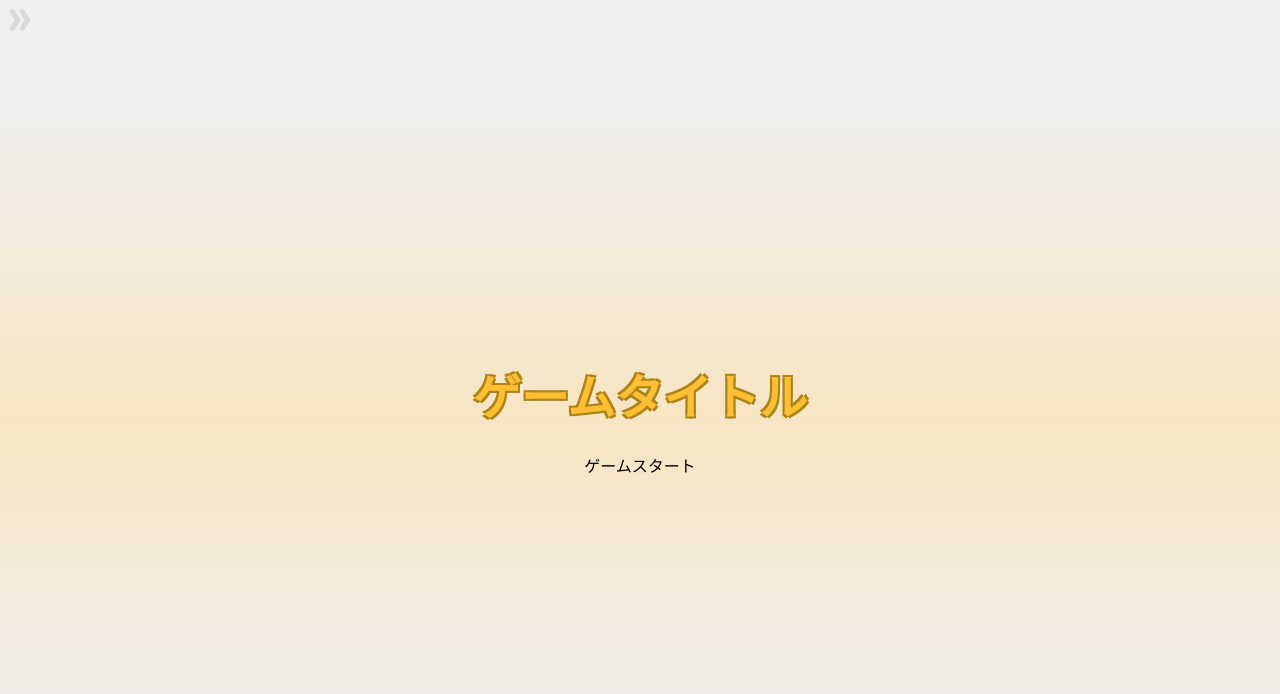
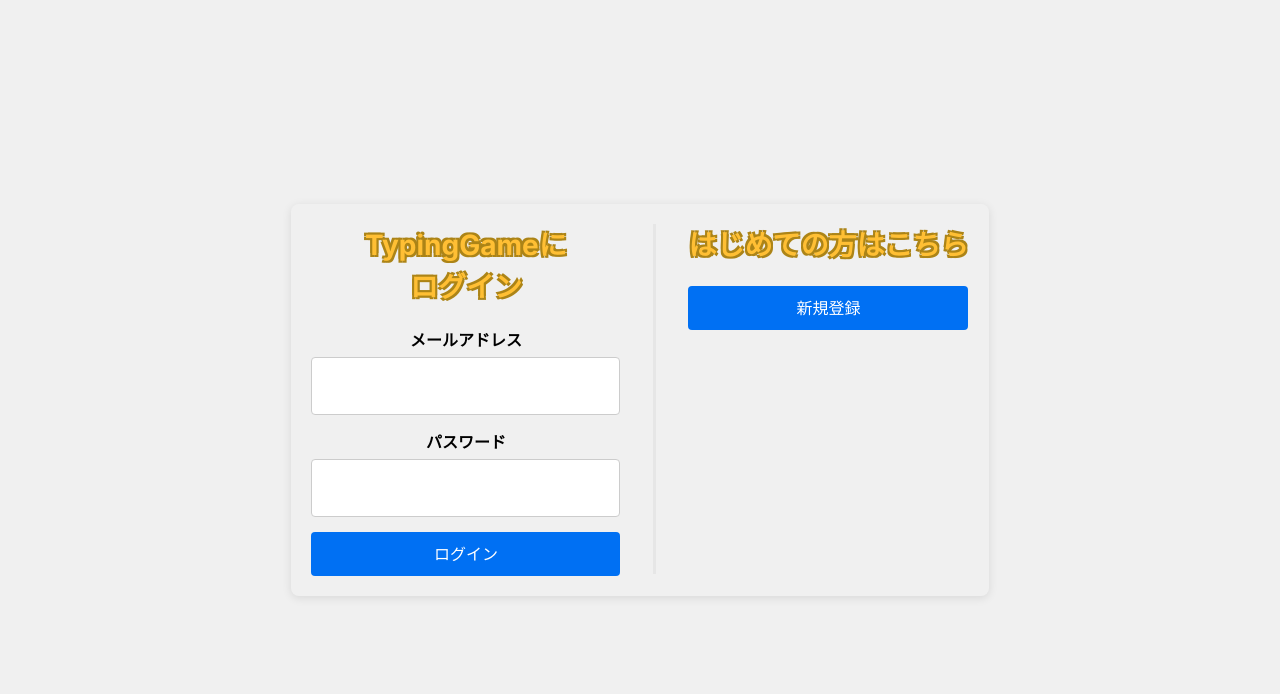
Before and after one commit to suimintoreyo/feec2, a Next.js app: page / in a window 1280 px wide. Shown: the top 694 px of the page. Built offline with nearby package versions, Linux system fonts and the light colour scheme.

Commit message:
login 完

```diff
--- a/app/components/Header.tsx
+++ b/app/components/Header.tsx
@@ -1,7 +1,7 @@
 // app/components/Header.tsx
 import React from "react";
-import SideMenu from "./SideMenuF/SideMenu";
-import SideMenuButton from "./SideMenuF/SideMenuButton";
+import SideMenu from "./SideMenu/SideMenu";
+import SideMenuButton from "./SideMenu/SideMenuButton";
 
 interface HeaderProps {
   isMenuOpen: boolean;
--- /dev/null
+++ b/app/components/LoginForm.module.css
@@ -0,0 +1,75 @@
+.login-container {
+  max-width: 800px;
+  display: flex;
+  justify-content: space-between; /* 左右にアイテムを分ける */
+  align-items: stretch; /* 子要素の高さを揃える */
+  margin: 0 auto;
+  padding: 20px;
+  border-radius: 8px;
+  box-shadow: 0 2px 10px rgba(0, 0, 0, 0.1);
+}
+
+.login-section {
+  width: 47%; /* ログイン部分を左に配置 */
+}
+
+.additional-section {
+  width: 47%; /* 右側の新しい項目 */
+  padding-left: 20px;
+}
+
+.login-form h2 {
+  text-align: center;
+  margin-bottom: 20px;
+}
+
+.form-group {
+  margin-bottom: 15px;
+  font-weight: bold;
+}
+
+.form-group label {
+  display: block;
+  margin-bottom: 5px;
+}
+
+.form-group input {
+  width: 100%;
+  padding: 10px;
+  border: 1px solid #ccc;
+  border-radius: 4px;
+}
+
+.login-button {
+  width: 100%;
+  padding: 10px;
+  background-color: #0070f3;
+  color: white;
+  border: none;
+  border-radius: 4px;
+  cursor: pointer;
+}
+
+.login-button:hover {
+  background-color: #005bb5;
+}
+
+.login-font {
+  font-weight: bold;
+  color: #ffbf34; /* 薄黄色 */
+  text-shadow: 2px 2px 0px var(--titleforntshadow-color),
+    /* 濃い黄色の縁 */ -2px -2px 0px var(--titleforntshadow-color),
+    2px -2px 0px var(--titleforntshadow-color),
+    -2px 2px 0px var(--titleforntshadow-color);
+  font-size: 28px;
+  margin-bottom: 20px;
+}
+
+/* 区切り線 */
+.divider {
+  width: 3px; /* 区切り線の太さ */
+  background-color: #e6e6e6; /* 区切り線の色 */
+  height: 100%; /* 縦方向に全体に表示 */
+  min-height: 350px; /* 最小の高さを設定 */
+  display: inline-block; /* inline-blockにして幅が維持されるようにする */
+}
--- /dev/null
+++ b/app/components/LoginForm.tsx
@@ -0,0 +1,52 @@
+import React, { useState } from 'react';
+import styles from './LoginForm.module.css'; // CSSモジュールをインポート
+
+const LoginForm = () => {
+  const [email, setEmail] = useState('');
+  const [password, setPassword] = useState('');
+
+  const handleLogin = (e: React.FormEvent) => {
+    e.preventDefault();
+    // ログイン処理をここに追加
+    console.log('Logging in with', { email, password });
+  };
+
+  return (
+    <div className={styles['login-container']}>
+        <div className={styles['login-section']}>
+      <form onSubmit={handleLogin} className={styles['login-form']}>
+        <h2 className={styles['login-font']}>TypingGameに<br></br>ログイン</h2>
+        <div className={styles['form-group']}>
+          <label htmlFor="email">メールアドレス</label>
+          <input
+            type="email"
+            id="email"
+            value={email}
+            onChange={(e) => setEmail(e.target.value)}
+            required
+          />
+        </div>
+        <div className={styles['form-group']}>
+          <label htmlFor="password">パスワード</label>
+          <input
+            type="password"
+            id="password"
+            value={password}
+            onChange={(e) => setPassword(e.target.value)}
+            required
+          />
+        </div>
+        <button type="submit" className={styles['login-button']}>ログイン</button>
+      </form>
+    </div>
+    <div className={styles["divider"]}></div>
+    <div className="additional-section">
+    <h2 className={styles['login-font']}>はじめての方はこちら</h2>
+    <button type="submit" className={styles['login-button']}>新規登録</button>
+  </div>
+      </div>
+
+  );
+};
+
+export default LoginForm;
--- /dev/null
+++ b/app/components/RegistrForm.module.css
@@ -0,0 +1,54 @@
+.registr-container {
+  max-width: 400px;
+  margin: 0 auto;
+  padding: 20px;
+  border-radius: 8px;
+  box-shadow: 0 2px 10px rgba(0, 0, 0, 0.1);
+}
+
+.registr-form h2 {
+  text-align: center;
+  margin-bottom: 20px;
+}
+
+.form-group {
+  margin-bottom: 15px;
+  font-weight: bold;
+}
+
+.form-group label {
+  display: block;
+  margin-bottom: 5px;
+}
+
+.form-group input {
+  width: 100%;
+  padding: 10px;
+  border: 1px solid #ccc;
+  border-radius: 4px;
+}
+
+.registr-button {
+  width: 100%;
+  padding: 10px;
+  background-color: #0070f3;
+  color: white;
+  border: none;
+  border-radius: 4px;
+  cursor: pointer;
+}
+
+.registr-button:hover {
+  background-color: #005bb5;
+}
+
+.registr-font {
+  font-weight: bold;
+  color: #ffbf34; /* 薄黄色 */
+  text-shadow: 2px 2px 0px var(--titleforntshadow-color),
+    /* 濃い黄色の縁 */ -2px -2px 0px var(--titleforntshadow-color),
+    2px -2px 0px var(--titleforntshadow-color),
+    -2px 2px 0px var(--titleforntshadow-color);
+  font-size: 28px;
+  margin-bottom: 20px;
+}
--- /dev/null
+++ b/app/components/RegistrForm.tsx
@@ -0,0 +1,57 @@
+import React, { useState } from 'react';
+import styles from './RegistrForm.module.css'; // CSSモジュールをインポート
+
+const RegistrForm = () => {
+  const [email, setEmail] = useState('');
+  const [password, setPassword] = useState('');
+  const [user, setUser] = useState('');
+
+  const handleRegistr = (e: React.FormEvent) => {
+    e.preventDefault();
+    console.log('Logging in with', { email, password, user});
+  };
+
+  return (
+    <div className={styles['registr-container']}>
+      <form onSubmit={handleRegistr} className={styles['registr-form']}>
+        <h2 className={styles['registr-font']}>アカウント登録</h2>
+        <div className={styles['form-group']}>
+          <label htmlFor="email">メールアドレス</label>
+          <input
+            type="email"
+            id="email"
+            value={email}
+            onChange={(e) => setEmail(e.target.value)}
+            required
+          />
+        </div>
+
+        <div className={styles['form-group']}>
+          <label htmlFor="password">パスワード</label>
+          <input
+            type="password"
+            id="password"
+            value={password}
+            onChange={(e) => setPassword(e.target.value)}
+            required
+          />
+        </div>
+
+        <div className={styles['form-group']}>
+          <label htmlFor="user">ユーザー名</label>
+          <input
+            type="user"
+            id="user"
+            value={user}
+            onChange={(e) => setUser(e.target.value)}
+            required
+          />
+        </div>
+
+        <button type="submit" className={styles['registr-button']}>アカウント登録</button>
+      </form>
+    </div>
+  );
+};
+
+export default RegistrForm;
--- a/app/components/SideMenuF/SideMenu.tsx
+++ b/app/components/SideMenu/SideMenu.tsx
@@ -2,7 +2,7 @@ import React, { useEffect, useState } from "react"; // useStateをインポー
 import { motion } from "framer-motion";
 import styles from "./SideMenu.module.css";
 import SideMenuButton from "./SideMenuButton";
-import Settings from "../SettingsF/Settings";
+import Settings from "../Settings/Settings";
 
 type SideMenuProps = {
   isOpen: boolean;
--- a/app/page.tsx
+++ b/app/page.tsx
@@ -6,36 +6,48 @@ import Header from "./components/Header";
 import { initializeKeyListener } from "./keyPressLogic";
 import TypingGame from "./components/TypingGameF/TypingGame";
 import styles from "./Page.module.css";
+//import RegistrForm from './components/RegistrForm';
+import RegistrForm from './components/LoginForm';
 
+
+// export default function HomePage() {
+//   const [isMenuOpen, setMenuOpen] = useState(false);
+
+//   function toggleMenu() {
+//     setMenuOpen((prev) => !prev);
+//   }
+
+//   useEffect(() => {
+//     const removeListener = initializeKeyListener(toggleMenu);
+//     return () => removeListener();
+//   }, []);
+
+//   return (
+//     <div>
+//       <Header isMenuOpen={isMenuOpen} toggleMenu={toggleMenu} />
+//       <main
+//         style={{
+//           marginLeft: isMenuOpen ? "250px" : "0",
+//           transition: "margin-left 0.3s",
+//         }}
+//       >
+//         <div className={styles.pageContents}>
+//           {
+//             //         <h1>Welcome to the Home Page</h1>
+//             //         <p>This is your content</p>
+//           }
+//           <TypingGame />
+//         </div>
+//       </main>
+//     </div>
+//   );
+// }
+
+//chatGPTから追加
 export default function HomePage() {
-  const [isMenuOpen, setMenuOpen] = useState(false);
-
-  function toggleMenu() {
-    setMenuOpen((prev) => !prev);
-  }
-
-  useEffect(() => {
-    const removeListener = initializeKeyListener(toggleMenu);
-    return () => removeListener();
-  }, []);
-
   return (
-    <div>
-      <Header isMenuOpen={isMenuOpen} toggleMenu={toggleMenu} />
-      <main
-        style={{
-          marginLeft: isMenuOpen ? "250px" : "0",
-          transition: "margin-left 0.3s",
-        }}
-      >
-        <div className={styles.pageContents}>
-          {
-            //         <h1>Welcome to the Home Page</h1>
-            //         <p>This is your content</p>
-          }
-          <TypingGame />
-        </div>
-      </main>
-    </div>
+    <main>
+      <RegistrForm />
+    </main>
   );
 }
```
Also changed, not shown: app/components/Settings/Settings.module.css (renamed from app/components/SettingsF/Settings.module.css), app/components/Settings/Settings.tsx (renamed from app/components/SettingsF/Settings.tsx), app/components/SideMenu/SideMenu.module.css (renamed from app/components/SideMenuF/SideMenu.module.css), app/components/SideMenu/SideMenuButton.tsx (renamed from app/components/SideMenuF/SideMenuButton.tsx).
